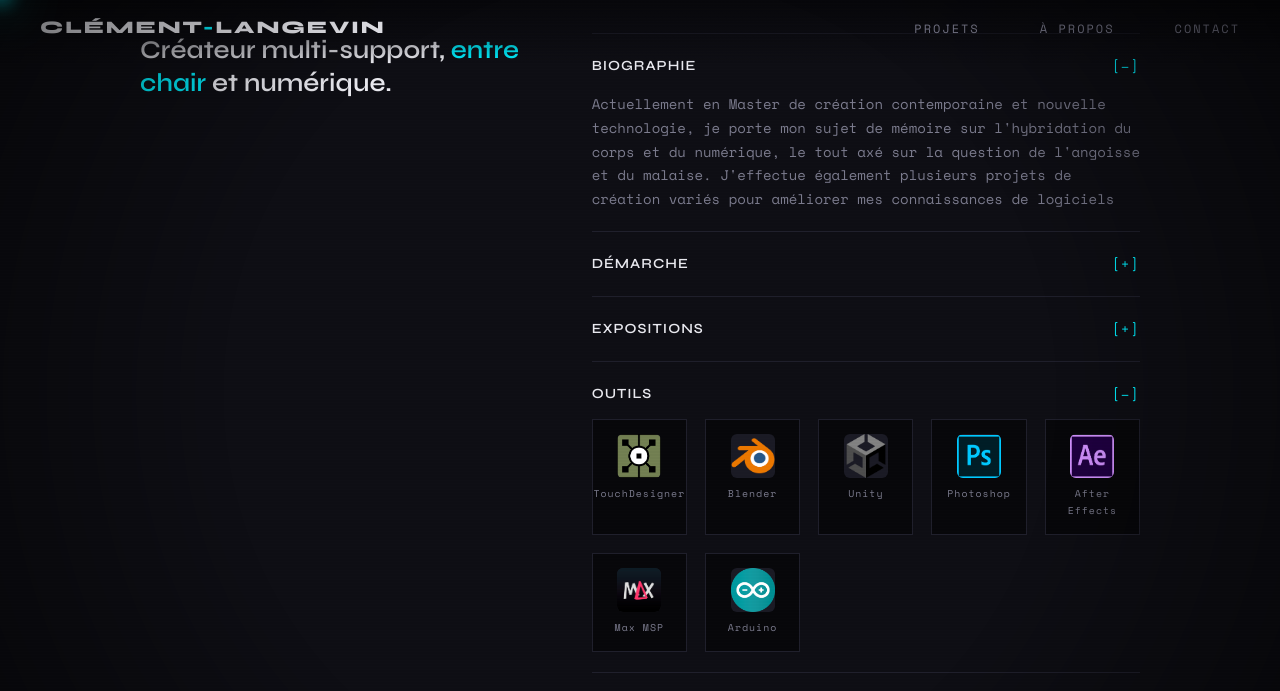
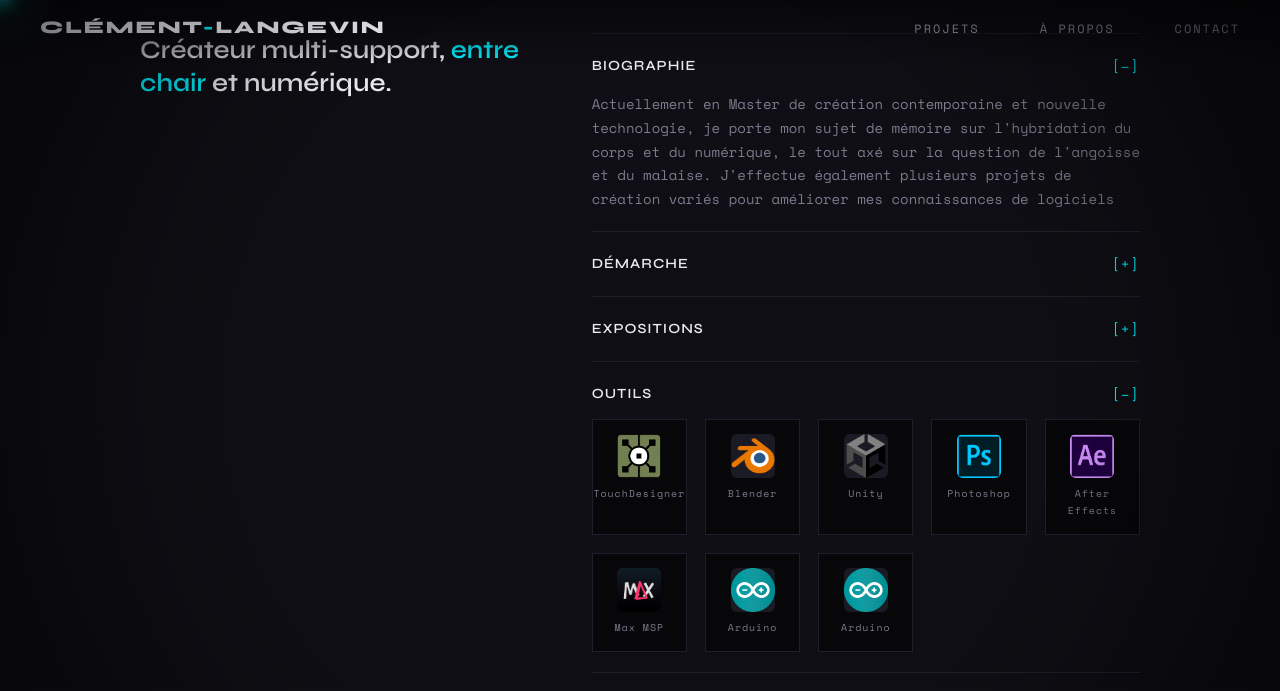
Before and after one commit to Clement-Langevin/mon-site, a plain HTML site: page index.html in a window 1280 px wide. Both pictures are taken after a click on the heading "OUTILS". Shown: the part 1974-2665 px from the top of the page. Drawn offline with nearby package versions, Linux system fonts and the light colour scheme.

Commit message:
Update index.html

```diff
--- a/index.html
+++ b/index.html
@@ -308,6 +308,7 @@
           <div class="outil"><img src="logos/after-effects.png" alt="After Effects"><span>After Effects</span></div>
           <div class="outil"><img src="logos/max-msp.png" alt="Max MSP"><span>Max MSP</span></div>
           <div class="outil"><img src="logos/arduino.png" alt="Arduino"><span>Arduino</span></div>
+          <div class="outil"><img src="logos/arduino.png" alt="Arduino"><span>Arduino</span></div>
         </div>
       </details>
     </div>
```
